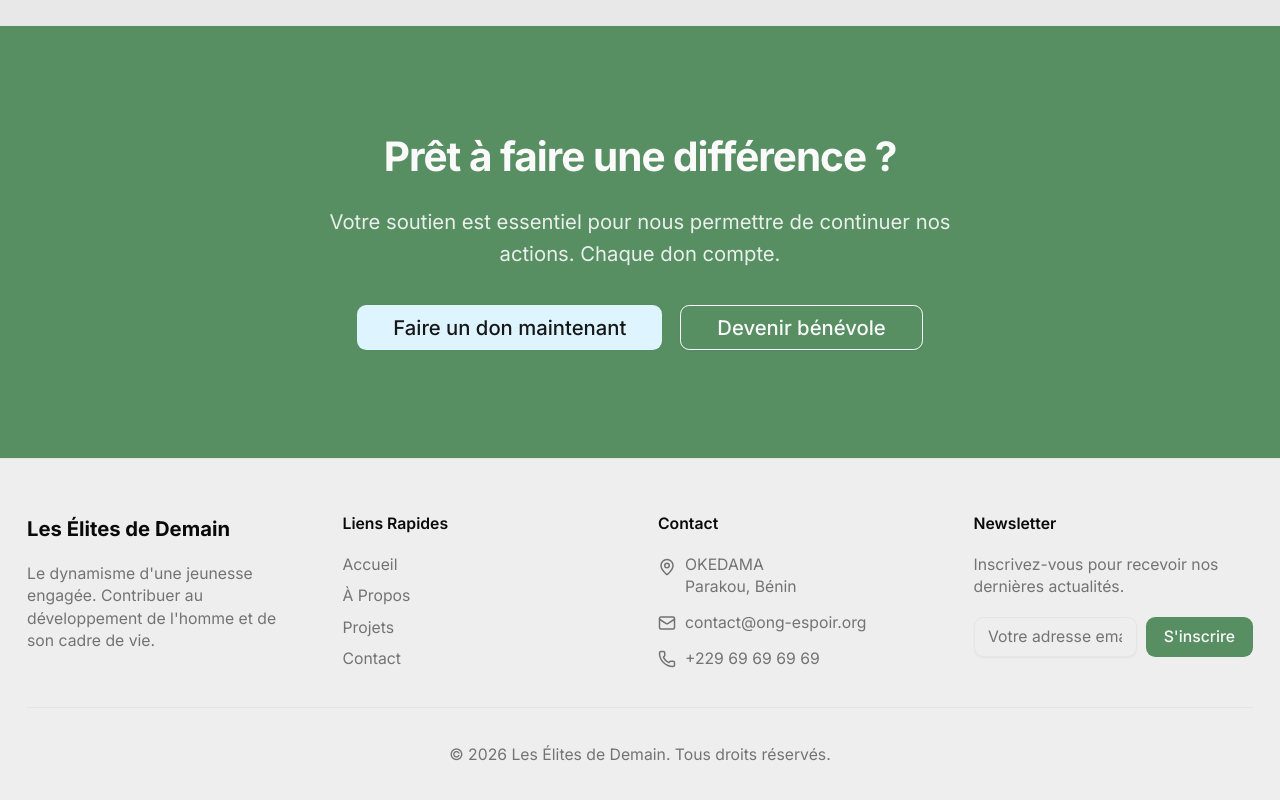
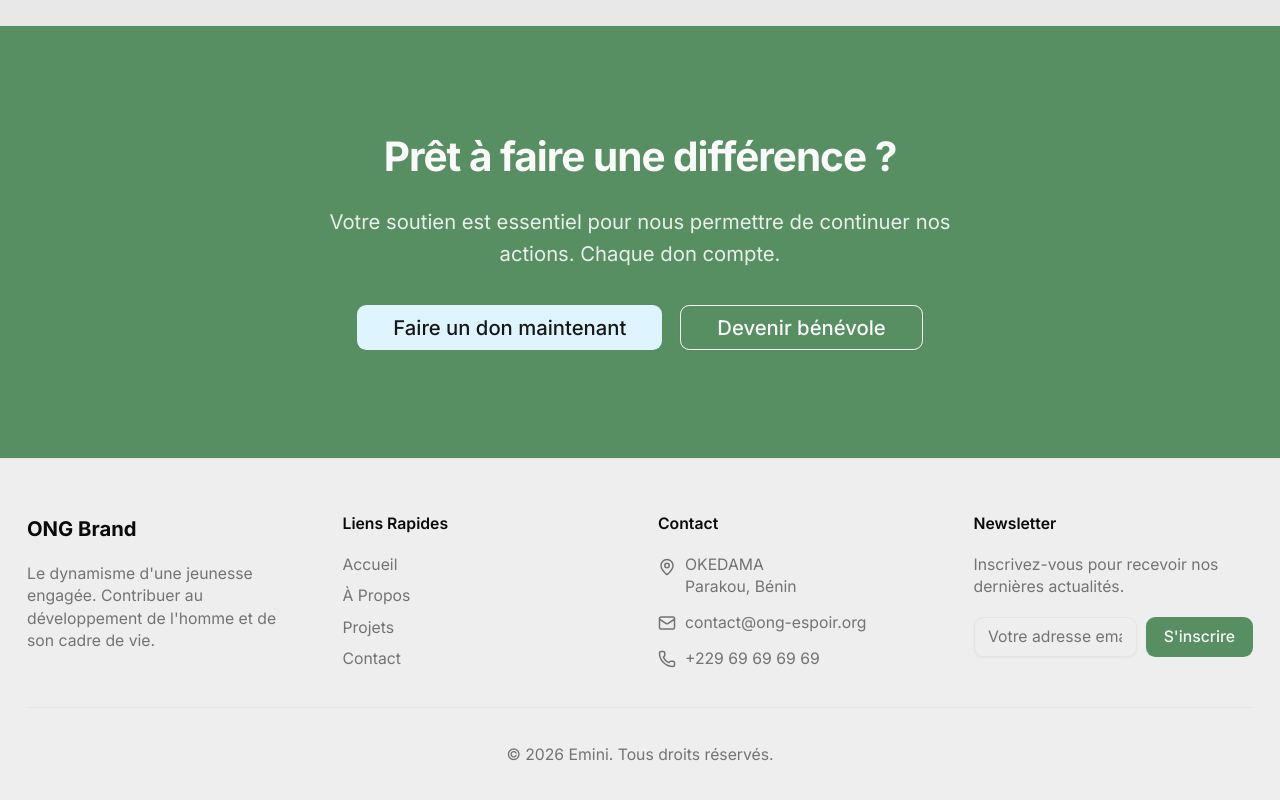
Before and after one commit to pathEnable/ongElite-, a Next.js app: page / in a window 1280 px wide. Shown: the part 2940-3740 px from the top of the page. Built offline with nearby package versions, Linux system fonts and the light colour scheme.

Commit message:
Update footer branding and copyright text

```diff
--- a/src/components/Footer.tsx
+++ b/src/components/Footer.tsx
@@ -11,7 +11,7 @@ export function Footer() {
             <div className="container px-4 py-8 md:px-6 md:py-12">
                 <div className="grid grid-cols-1 gap-8 md:grid-cols-4">
                     <div className="space-y-4">
-                        <h3 className="text-lg font-bold">Les Élites de Demain</h3>
+                        <h3 className="text-lg font-bold">ONG Brand</h3>
                         <p className="text-sm text-muted-foreground">
                             Le dynamisme d'une jeunesse engagée. Contribuer au développement de l'homme et de son cadre de vie.
                         </p>
@@ -95,7 +95,7 @@ export function Footer() {
                     </div>
                 </div>
                 <div className="mt-8 border-t pt-8 text-center text-sm text-muted-foreground">
-                    <p>&copy; {new Date().getFullYear()} Les Élites de Demain. Tous droits réservés.</p>
+                    <p>&copy; {new Date().getFullYear()} Emini. Tous droits réservés.</p>
                 </div>
             </div>
         </footer>
```
